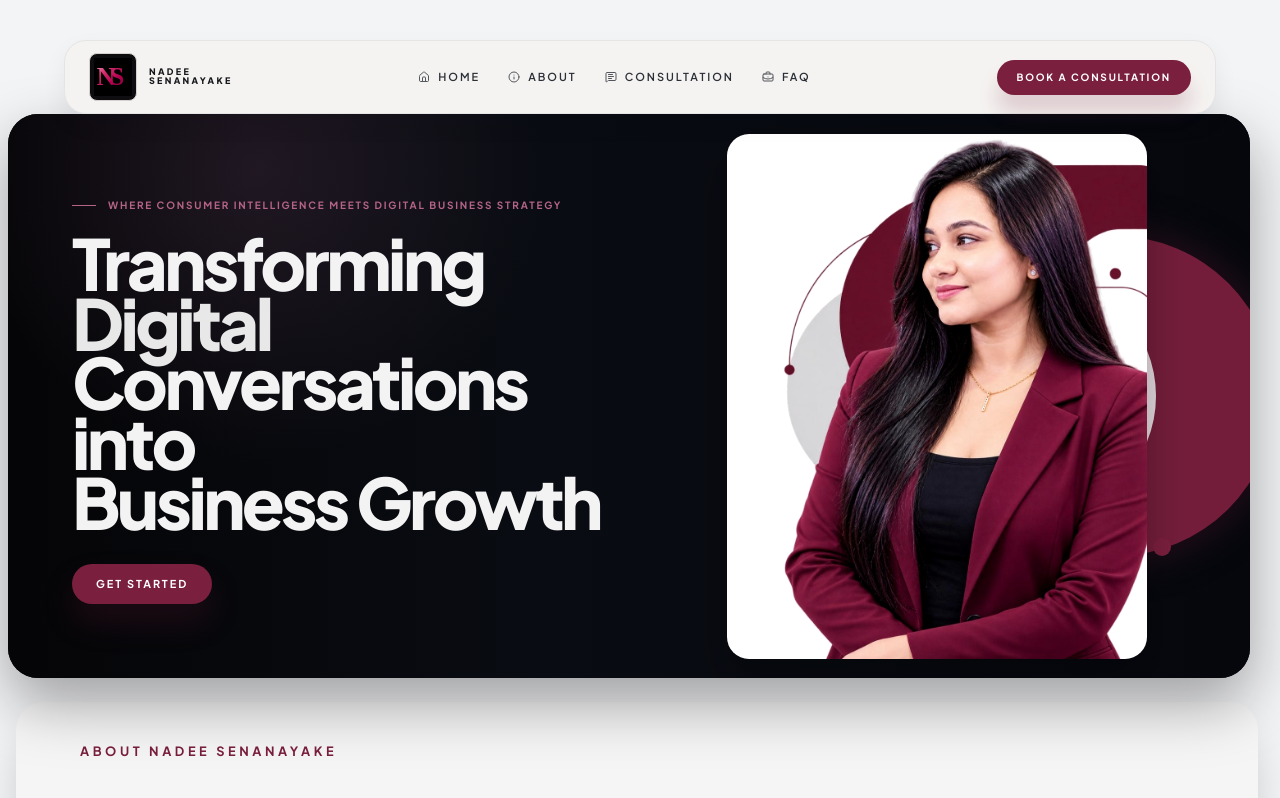
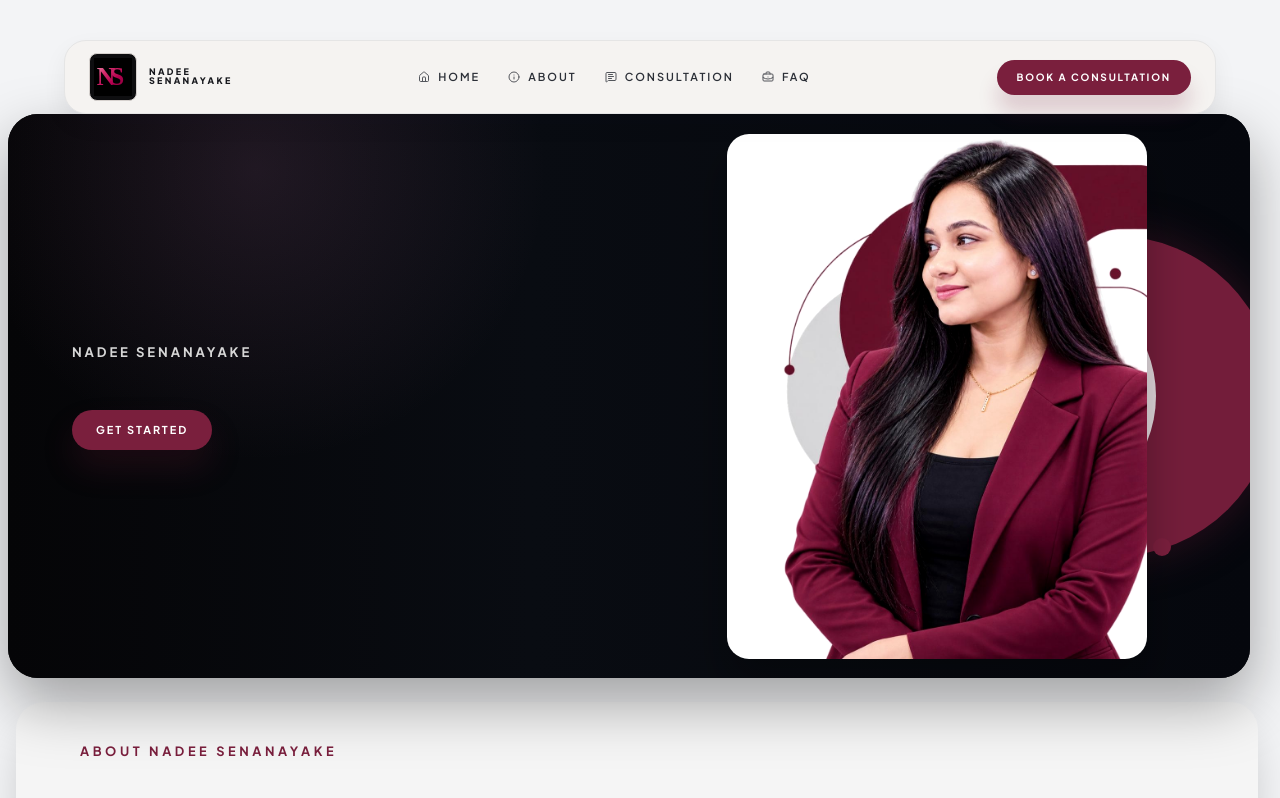
Before and after one commit to chanugiw/nadee-s-landing-page, a React (Vite) app: page / in a window 1280 px wide. Shown: the top 798 px of the page. Built offline with nearby package versions, Linux system fonts and the light colour scheme; a web font is replaced by a local one.

Commit message:
Update Hero component to change heading text and improve styling

```diff
--- a/src/components/Hero.jsx
+++ b/src/components/Hero.jsx
@@ -25,20 +25,9 @@ const Hero = () => {
       <div className="relative z-10 flex min-h-[420px] items-center sm:min-h-[480px] lg:min-h-[520px]">
         <div className="mx-auto grid w-full max-w-7xl items-center gap-8 px-4 py-8 sm:px-6 md:px-10 lg:grid-cols-[1.08fr_0.92fr] lg:px-16">
           <div className="order-2 max-w-[650px] lg:order-1">
-            <div className="mb-5 inline-flex items-center gap-3 text-[9px] font-bold uppercase tracking-[0.18em] text-[#b56488] sm:text-[10px]">
-              <span className="inline-block h-[1px] w-6 bg-[#b56488]" />
-              WHERE CONSUMER INTELLIGENCE MEETS DIGITAL BUSINESS STRATEGY
+            <div className="mb-4 text-[0.72rem] font-bold uppercase tracking-[0.22em] text-[#d7d7d7] sm:text-[0.82rem]">
+              Nadee Senanayake
             </div>
-
-            <h1
-              className="max-w-[620px] text-[2.15rem] font-black leading-[0.85] tracking-[-0.05em] text-[#f3f3f3] sm:text-[2.8rem] md:text-[3.4rem] lg:text-[4.4rem]"
-              style={{ fontFamily: '"Plus Jakarta Sans", "Segoe UI", sans-serif', textWrap: 'balance' }}
-            >
-              <span className="block">Transforming</span>
-              <span className="block text-[#e8e8e8]">Digital</span>
-              <span className="block whitespace-normal">Conversations into</span>
-              <span className="block">Business Growth</span>
-            </h1>
 
             <button
               type="button"
```
